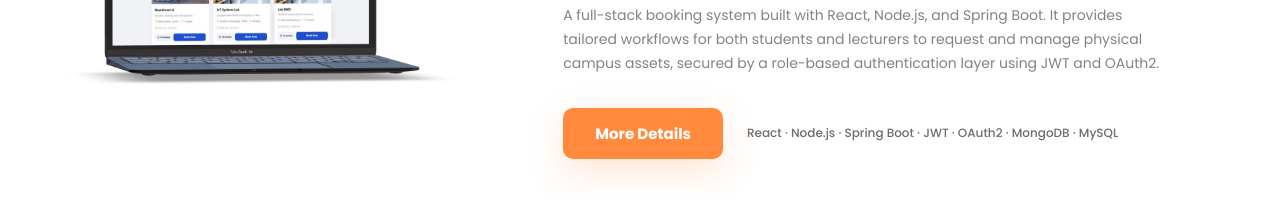
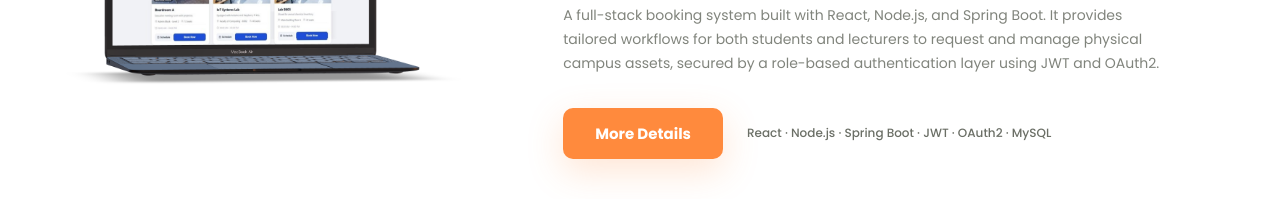
Before and after one commit to K4V1DU/portfolio, a React (Create React App) app: page / in a window 1280 px wide. Shown: the part 2100-2314 px from the top of the page. Built offline with nearby package versions, Linux system fonts and the light colour scheme.

Commit message:
Update Portfolio.jsx

```diff
--- a/src/pages/landingpage/Portfolio.jsx
+++ b/src/pages/landingpage/Portfolio.jsx
@@ -41,7 +41,7 @@ const PROJECTS = [
       "A full-stack booking system built with React, Node.js, and Spring Boot. It provides tailored workflows for both students and lecturers to request and manage physical campus assets, secured by a role-based authentication layer using JWT and OAuth2.",
     live: "#",
     repo: "#",
-    stack: "React · Node.js · Spring Boot · JWT · OAuth2 · MongoDB · MySQL",
+    stack: "React · Node.js · Spring Boot · JWT · OAuth2 · MySQL",
     image: "/images/project11.png",
   },
 
```
